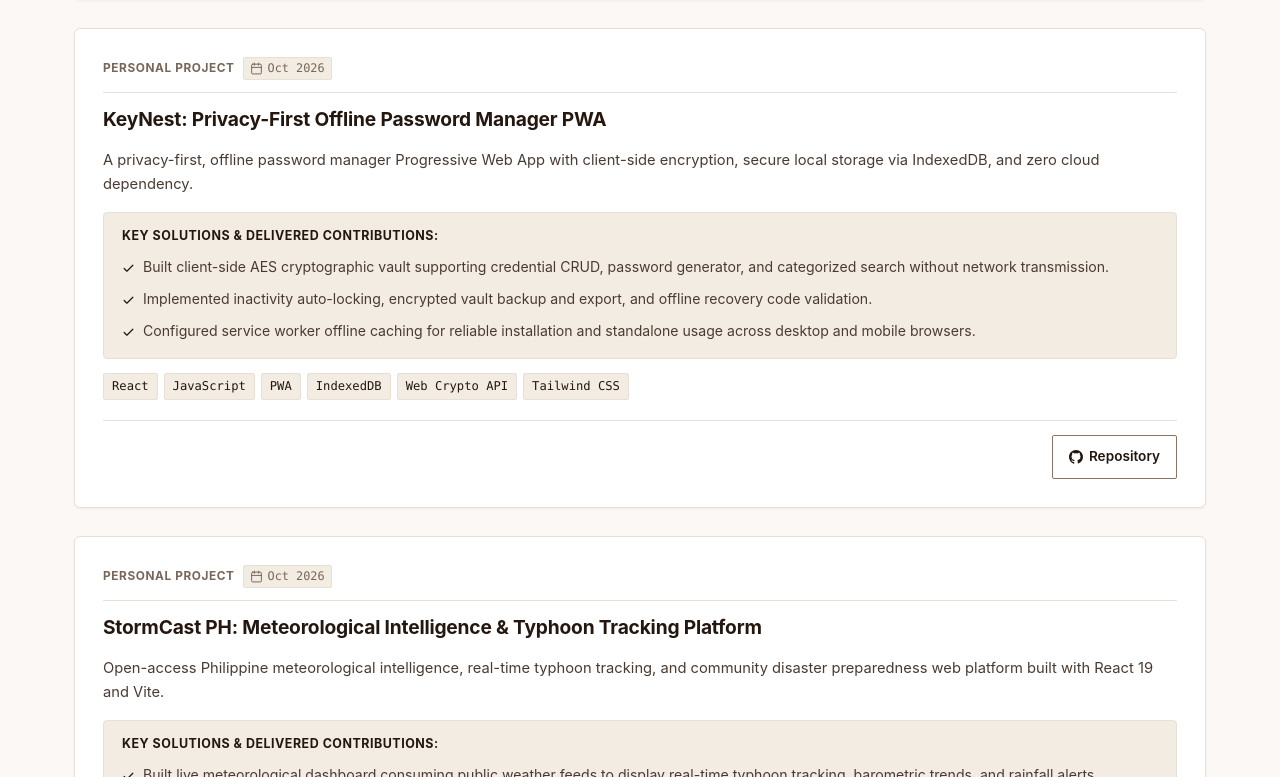
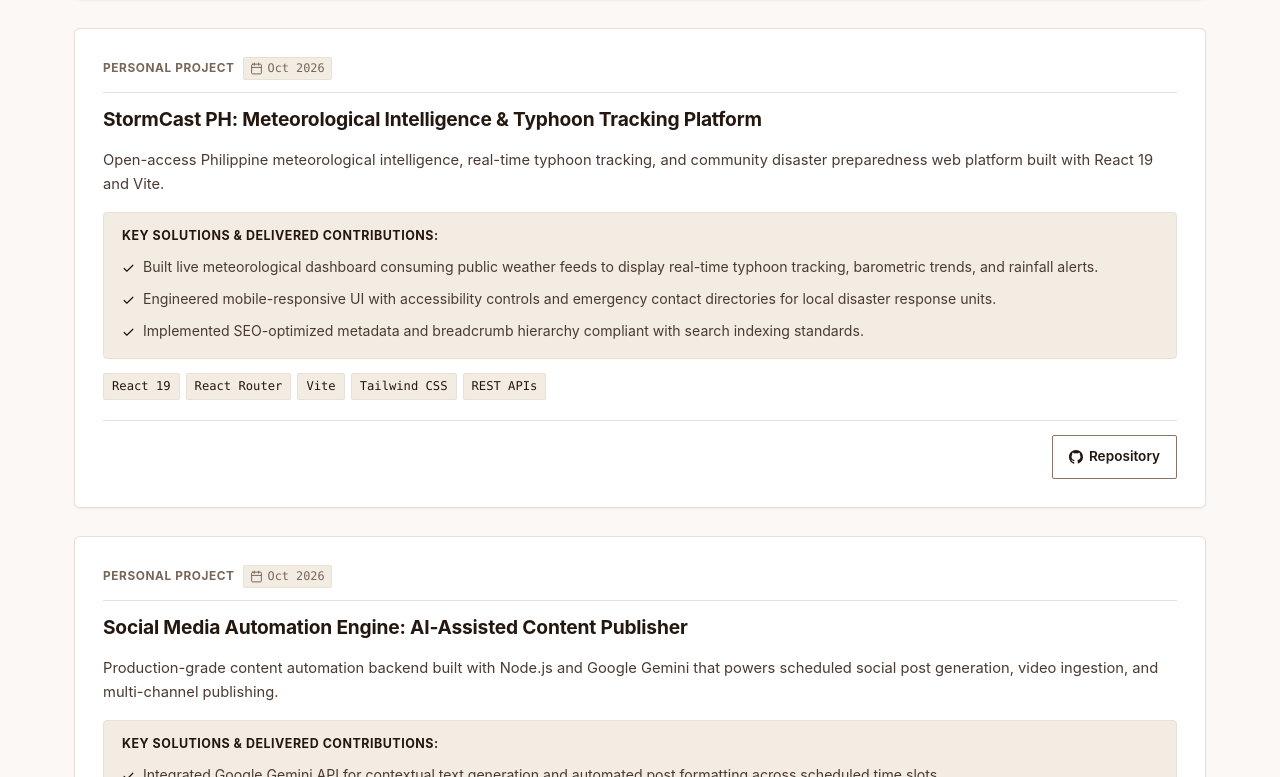
Before and after one commit to nathanielfaborada/nathanielfaborada.github.io, a React (Vite) app: page /projects in a window 1280 px wide. Shown: the part 4063-4840 px from the top of the page. Built offline with nearby package versions, Linux system fonts and the light colour scheme.

Commit message:
feat(projects): remove keynest and attendance-api from catalog

```diff
--- a/src/data/projectsData.js
+++ b/src/data/projectsData.js
@@ -147,25 +147,6 @@ export const PROJECTS_DATA = [
     stars: null,
   },
   {
-    id: "keynest",
-    category: "personal",
-    categoryLabel: "Personal Project",
-    featured: false,
-    project_date: "Oct 2026",
-    headline: "KeyNest: Privacy-First Offline Password Manager PWA",
-    description:
-      "A privacy-first, offline password manager Progressive Web App with client-side encryption, secure local storage via IndexedDB, and zero cloud dependency.",
-    contributions: [
-      "Built client-side AES cryptographic vault supporting credential CRUD, password generator, and categorized search without network transmission.",
-      "Implemented inactivity auto-locking, encrypted vault backup and export, and offline recovery code validation.",
-      "Configured service worker offline caching for reliable installation and standalone usage across desktop and mobile browsers.",
-    ],
-    tags: ["React", "JavaScript", "PWA", "IndexedDB", "Web Crypto API", "Tailwind CSS"],
-    screenshots: [],
-    source_code_url: "https://github.com/nathanielfaborada/KeyNest",
-    stars: null,
-  },
-  {
     id: "storm-cast",
     category: "personal",
     categoryLabel: "Personal Project",
@@ -262,25 +243,6 @@ export const PROJECTS_DATA = [
     source_code_url: "https://github.com/nathanielfaborada/utang-mo-app",
     stars: null,
   },
-  {
-    id: "attendance-api",
-    category: "personal",
-    categoryLabel: "Backend Project",
-    featured: false,
-    project_date: "Feb 2025",
-    headline: "Attendance API: Express REST Service for Identity & Event Tracking",
-    description:
-      "Backend REST service engineered with Node.js, Express.js, and MySQL for recording, validating, and retrieving student and personnel attendance timestamps.",
-    contributions: [
-      "Constructed relational database schema in MySQL for structured user identity and check-in log records.",
-      "Engineered RESTful endpoints with input validation, CORS protection, and request logging with Morgan.",
-      "Built database connection pooling to handle concurrent attendance check-in requests efficiently.",
-    ],
-    tags: ["Node.js", "Express.js", "MySQL", "REST APIs", "Backend"],
-    screenshots: [],
-    source_code_url: "https://github.com/nathanielfaborada/attendance-api",
-    stars: null,
-  },
 ];
 
 export const HAS_CERTIFICATES = false;
```
Also changed, not shown: 3 other files (tests, documents, lock files or other folders).
